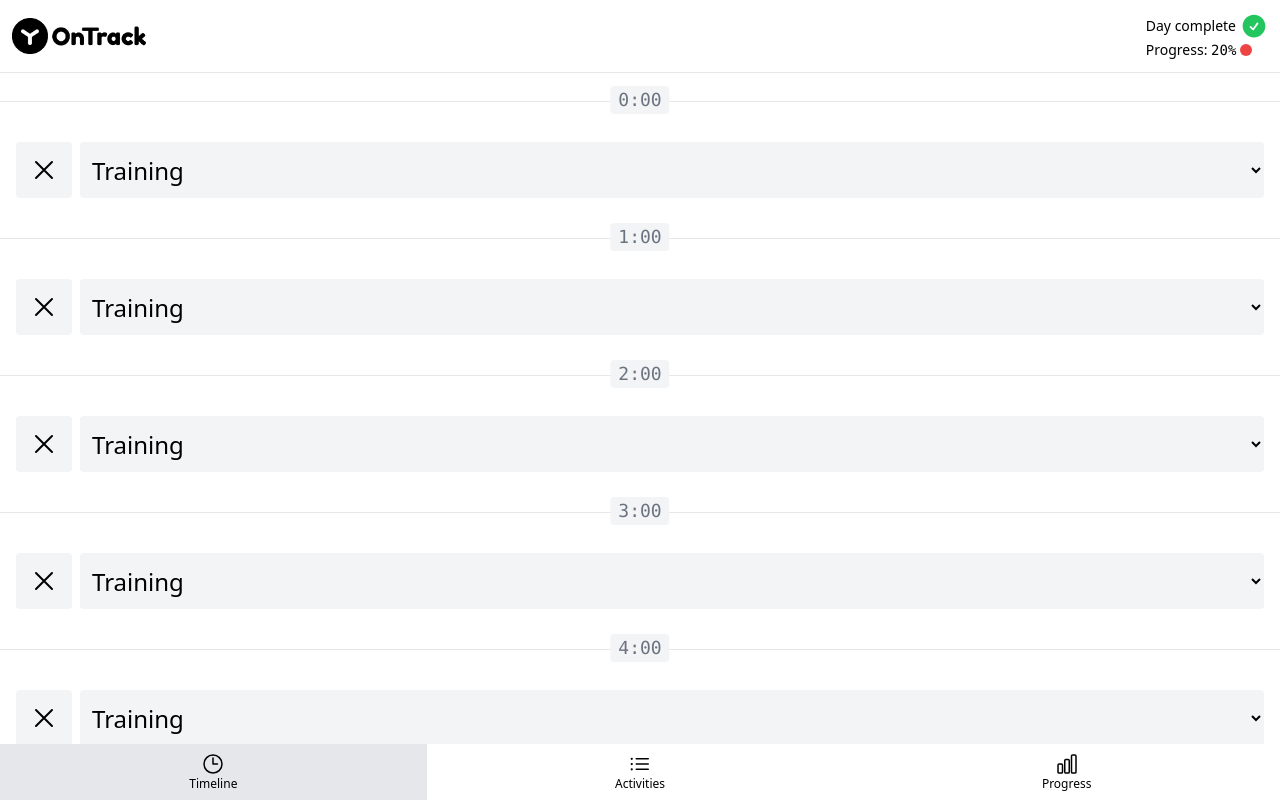
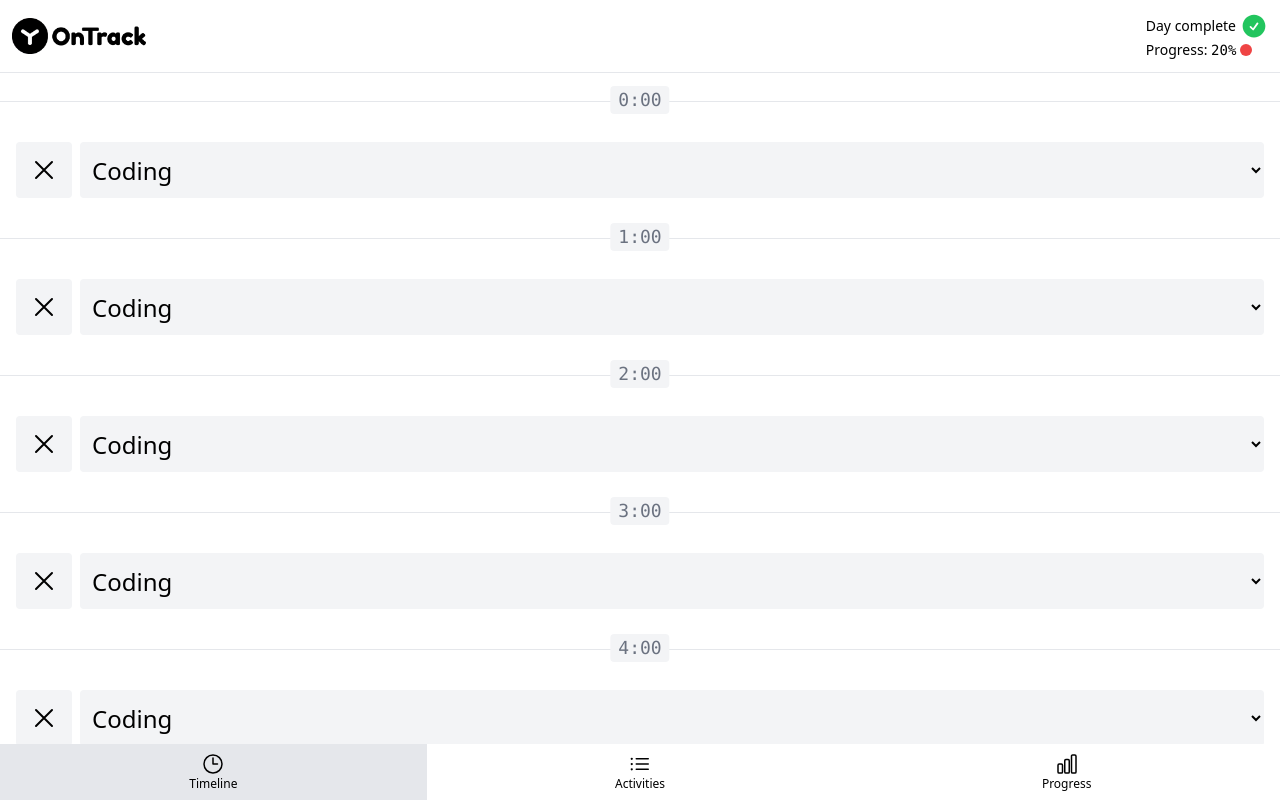
Before and after one commit to abzikoff/ontrack.github.io, a Vue app: page /#timeline in a window 1280 px wide. Shown: the top 802 px of the page. Built offline with nearby package versions, Linux system fonts and the light colour scheme.

Commit message:
Handle select box changes

```diff
--- a/src/components/BaseSelect.vue
+++ b/src/components/BaseSelect.vue
@@ -16,14 +16,21 @@ defineProps({
         type: String,
     },
 })
+
+const emit = defineEmits({
+    select(value){
+        return typeof value === 'number'
+    }
+})
+
 </script>
 
 <template>
     <div class="flex gap-2">
-        <BaseButton>
+        <BaseButton @click="emit('select', null)">
             <XMarkIcon class="h-8" />
         </BaseButton>
-        <select class="w-full truncate rounded bg-gray-100 py-1 px-2 text-2xl">
+        <select class="w-full truncate rounded bg-gray-100 py-1 px-2 text-2xl" @change="emit('select', +$event.target.value)">
             <option selected disabled value="">{{ placeholder }}</option>
             <option v-for="{ value, label } in options" :key="value" :value="value" :selected="value === selected">{{ label }}</option>
         </select>
--- a/src/components/TimelineItem.vue
+++ b/src/components/TimelineItem.vue
@@ -1,4 +1,5 @@
 <script setup>
+import { ref } from "vue";
 import { isTimelineItemValid } from '../validators';
 import BaseSelect from './BaseSelect.vue';
 
@@ -23,7 +24,7 @@ const options = [
     {value: 3, label: 'Training'},
 ]
 
-const selectedActivityId = 3;
+const selectedActivityId = ref(1);
 </script>
 
 <template>
@@ -31,6 +32,9 @@ const selectedActivityId = 3;
         <a href="#"
             :class="hourLinkClasses"> {{
             timelineItem.hour }}:00</a>
-            <BaseSelect :selected="selectedActivityId" :options="options" placeholder="Rest"/>
+            <BaseSelect :selected="selectedActivityId"
+                :options="options"
+                placeholder="Rest"
+                @select="selectedActivityId = $event"/>
     </li>
 </template>
```
